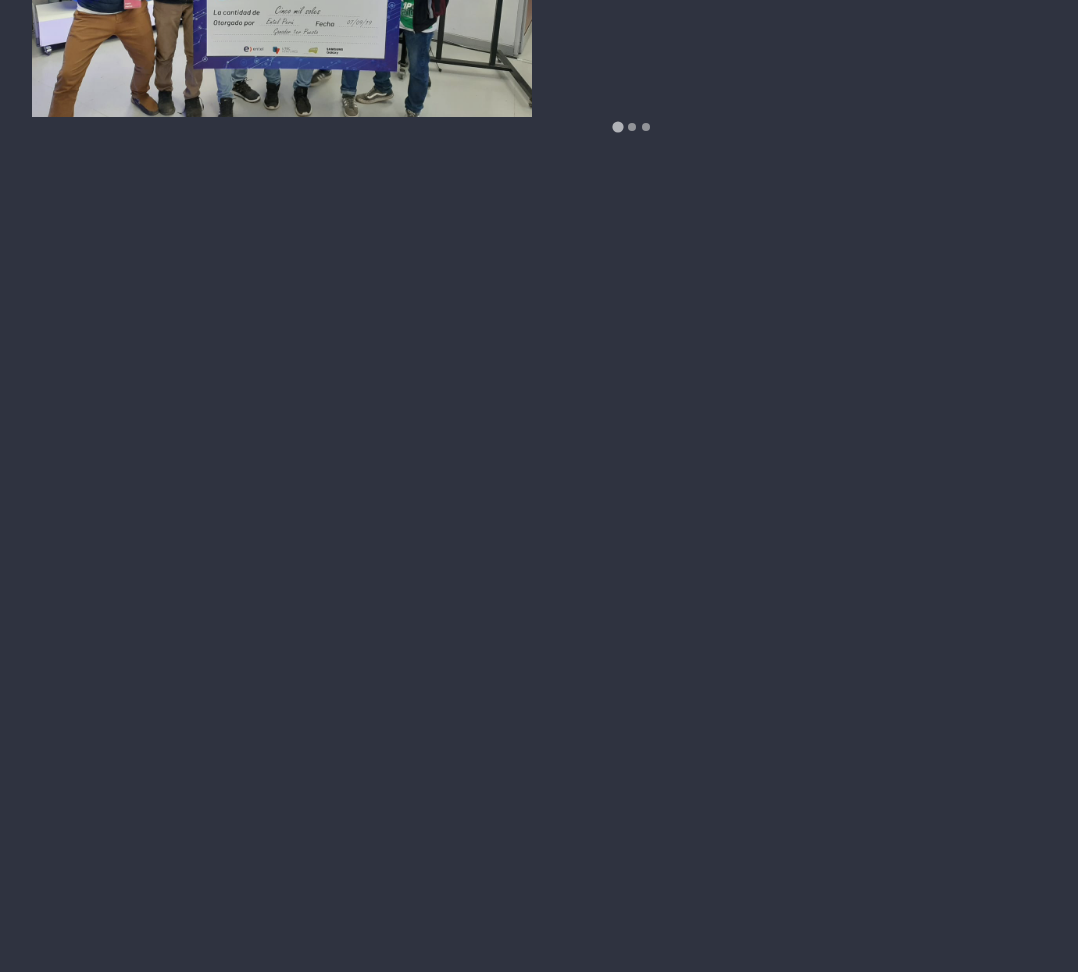
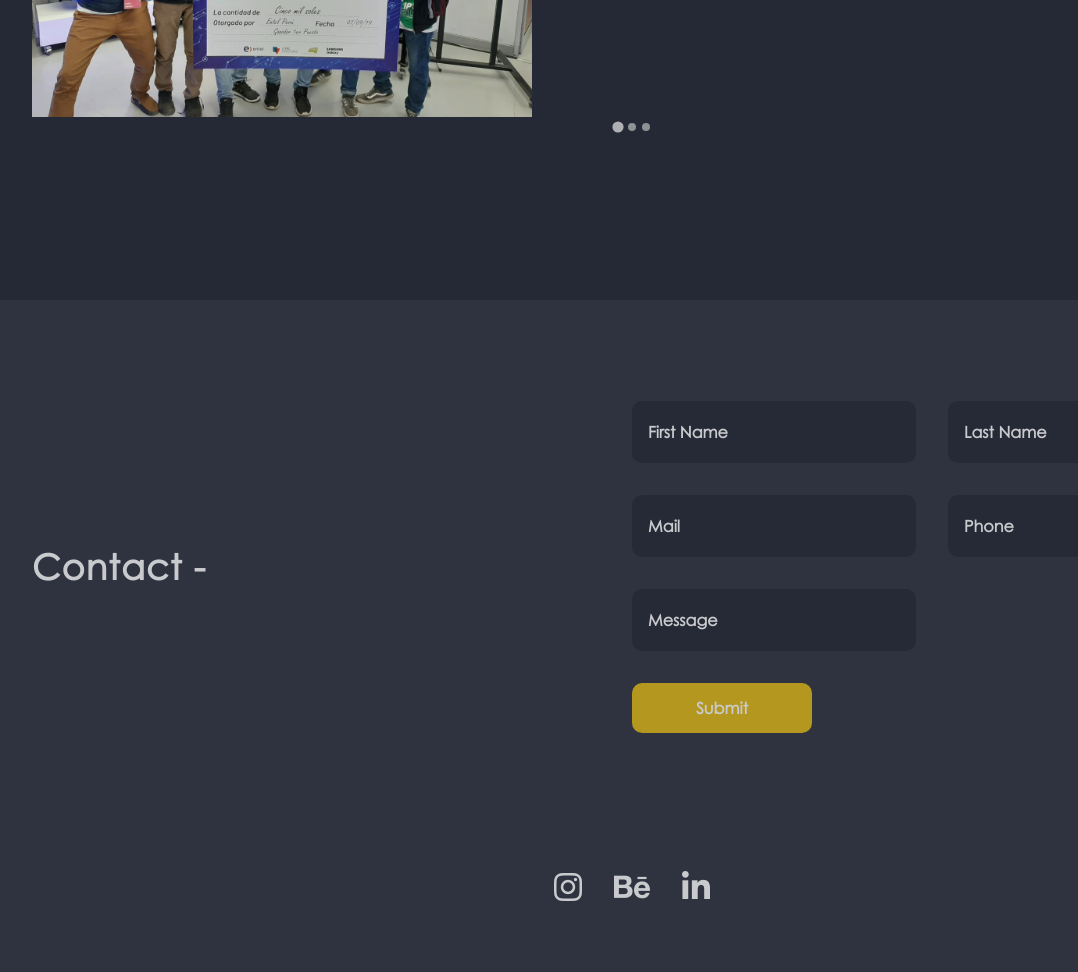
Before and after one commit to DarkCodePE/porfolio-designer, a plain HTML site: page index2.html in a window 1280 px wide. Shown: the part 4183-5155 px from the top of the page, without its empty margins (8-1086 px from the left). Before the commit the page ends 4483 px from the top, so only its background shows below. Drawn offline with nearby package versions, Linux system fonts and the light colour scheme.

Commit message:
contac form

```diff
--- a/css/hero.css
+++ b/css/hero.css
@@ -215,7 +215,7 @@ button{
 }
 .hero__descripcion_btn_down{
     position: absolute;
-    bottom: -120px;
+    bottom: -12vh;
     display: flex;
     flex-direction: column;
     justify-content: space-between;
@@ -431,8 +431,9 @@ button{
     height: 100%;
 }
 
+/* achievements */
 #achievements{
-
+    background-color: #252835;
 }
 .splide__slide_info{
     display: flex;
@@ -461,3 +462,56 @@ button{
 .splide__slide_imagen img{
     width: 100%;
 }
+
+/* contact */
+.contact__container{
+    max-width: 1200px;
+    height: 80vh;
+    margin: 0 auto;
+    display: grid;
+    grid-template-columns: 1fr 1fr;
+    align-items: center;
+    margin-top:2em ;
+}
+.contact__container form{
+    display: flex;
+    flex-direction: column;
+    gap: 2em;
+}
+.contact__container_inputs{
+    display: grid;
+    grid-template-columns: 1fr 1fr;
+    gap: 2em;
+    align-self: center;
+    width: 100%;
+    height: 250px;
+}
+.contact__container_inputs input{
+    background: #262936;
+    border: none;
+    padding: 1em;
+    border-radius: 10px;
+}
+.contact__container_inputs input::placeholder{
+    color: #dcdcde;
+    font-weight: 600;
+}
+.contact__container button{
+    color: #dcdcde;
+    background: #c4a31c;
+    width: 30%;
+    padding: 1em 0;
+    border-radius: 10px;
+}
+.contact__container_social{
+    display: flex;
+    grid-column: span 2;
+    justify-content: center;
+    gap: 2em;
+}
+
+.contact__container_social a{
+    text-decoration: none;
+    color: #dcdcde;
+    font-size: 2em;
+}
--- a/index2.html
+++ b/index2.html
@@ -286,6 +286,28 @@
         </div>
     </div>
     <!-- end achievements-->
+    <!-- contact -->
+    <div id="contact">
+        <div class="contact__container">
+            <h6>Contact -</h6>
+            <form action="">
+                <div class="contact__container_inputs">
+                    <input type="text" placeholder="First Name">
+                    <input type="text" placeholder="Last Name">
+                    <input type="text" placeholder="Mail">
+                    <input type="text" placeholder="Phone">
+                    <input type="text" placeholder="Message">
+                </div>
+                <button onclick="sendEmail()">Submit</button>
+            </form>
+            <div class="contact__container_social">
+                <a href=""><i class="fab fa-instagram"></i></a>
+                <a href=""><i class="fab fa-behance"></i></a>
+                <a href=""><i class="fab fa-linkedin-in"></i></a>
+            </div>
+        </div>
+    </div>
+    <!-- end contact-->
 </body>
 <script src="https://kit.fontawesome.com/1b03dcc9be.js" crossorigin="anonymous"></script>
 <script src="https://cdn.jsdelivr.net/npm/@splidejs/splide@latest/dist/js/splide.min.js"></script>
```
